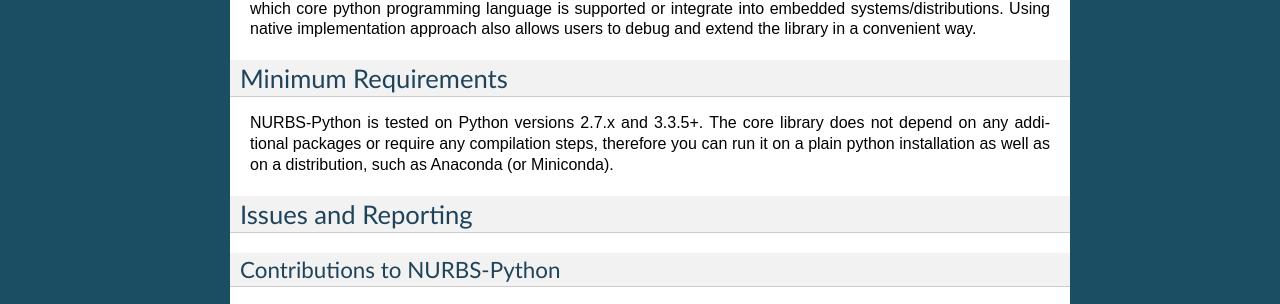
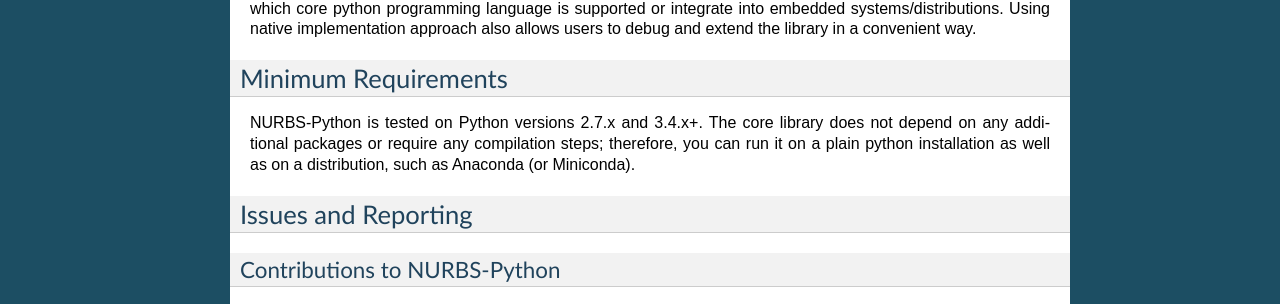
Before and after one commit to orbingol/NURBS-Python, a Sphinx documentation site: the page built from docs/q_a.rst, in a window 1280 px wide. Shown: the part 625-929 px from the top of the page. Built offline with Sphinx 7.4.7, drawn with Linux system fonts in a browser that asks for light colours; formulas are drawn with MathJax 3.

Commit message:
Update minimum reqs section

```diff
--- a/docs/q_a.rst
+++ b/docs/q_a.rst
@@ -33,8 +33,8 @@
 Minimum Requirements
 ====================
 
-NURBS-Python is tested on Python versions 2.7.x and 3.3.5+. The core library does not depend on any additional packages
-or require any compilation steps, therefore you can run it on a plain python installation as well as on a distribution,
+NURBS-Python is tested on Python versions 2.7.x and 3.4.x+. The core library does not depend on any additional packages
+or require any compilation steps; therefore, you can run it on a plain python installation as well as on a distribution,
 such as Anaconda (or Miniconda).
 
 Issues and Reporting
```
